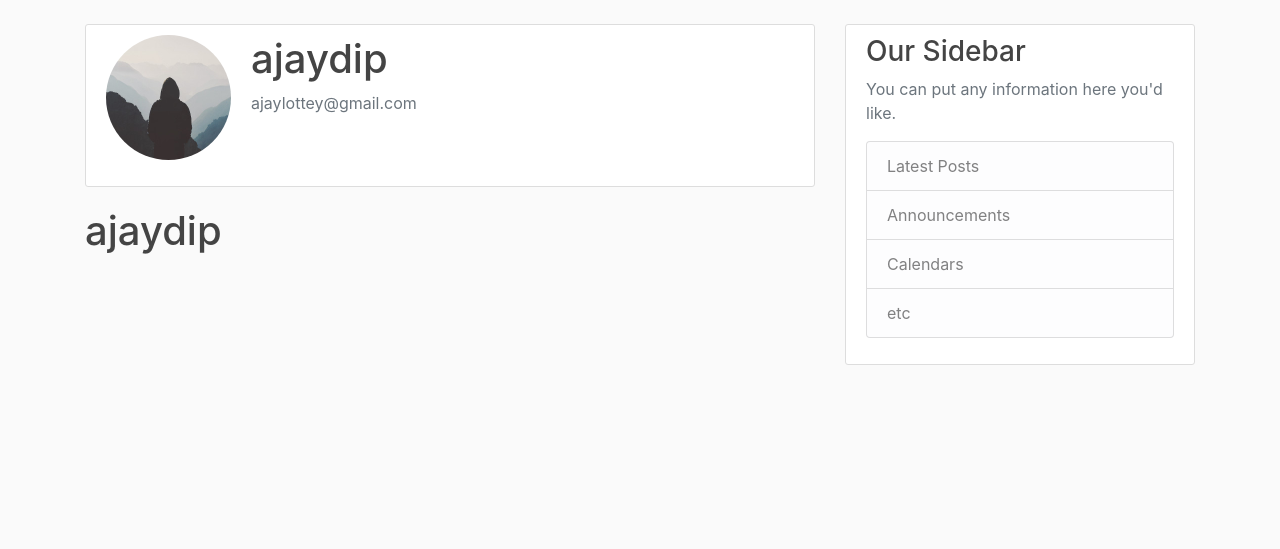
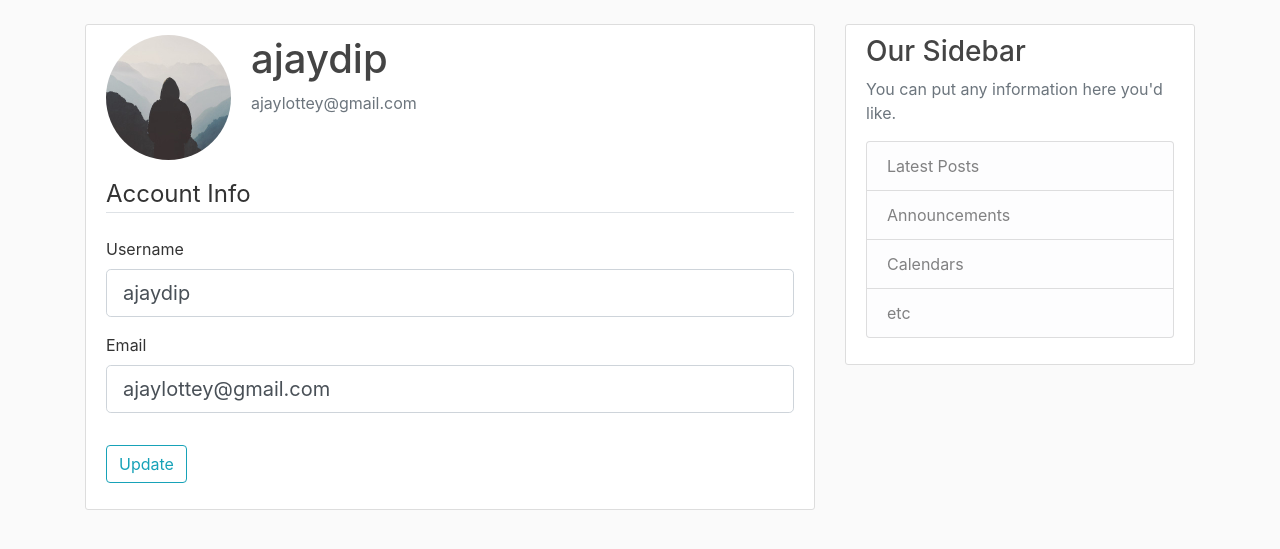
Before and after one commit to Ajaydip-Singh/Bloggle-Flask, a Flask app: page /account in a window 1280 px wide. Shown: the part 56-605 px from the top of the page. Run offline with Flask 2, Linux system fonts and the light colour scheme; a user stored in the database is signed in; some libraries are stand-ins or nearby versions.

Commit message:
:sparkles: feat: add account update form

```diff
--- a/flaskblog/forms.py
+++ b/flaskblog/forms.py
@@ -1,4 +1,5 @@
 from flask_wtf import FlaskForm
+from flask_login import current_user
 from wtforms import StringField, PasswordField, SubmitField, BooleanField
 from wtforms.validators import DataRequired, Length, Email, EqualTo, ValidationError
 from flaskblog.models import User
@@ -53,3 +54,30 @@ class LoginForm(FlaskForm):
     remember = BooleanField('Remember me')
 
     submit = SubmitField('Login')
+
+
+class UpdateAccountForm(FlaskForm):
+
+    username = StringField(
+    'Username',
+    validators=[DataRequired(), Length(min=3, max=20)]
+    )
+
+    email = StringField(
+        'Email',
+        validators=[DataRequired(), Email()]
+    )
+
+    submit = SubmitField('Update')
+
+    def validate_username(self, username):
+        if username.data != current_user.username:
+            user = User.query.filter_by(username=username.data).first()
+            if user:
+                raise ValidationError('That username is taken. Please choose a different one.')
+
+    def validate_email(self, email):
+        if email.data != current_user.email:
+            user = User.query.filter_by(email=email.data).first()
+            if user:
+                raise ValidationError('That email is taken. Please choose a different one.')
--- a/flaskblog/routes.py
+++ b/flaskblog/routes.py
@@ -1,6 +1,6 @@
 from flask import render_template, url_for, flash, redirect, request
 from flaskblog import app, db, bcrypt
-from flaskblog.forms import RegistrationForm, LoginForm
+from flaskblog.forms import RegistrationForm, LoginForm, UpdateAccountForm
 from flaskblog.models import User
 from flask_login import login_user, current_user, logout_user, login_required
 
@@ -63,8 +63,18 @@ def logout():
     logout_user()
     return redirect(url_for('home'))
 
-@app.route('/account')
+@app.route('/account', methods=['GET', 'POST'])
 @login_required
 def account():
+    form = UpdateAccountForm()
+    if form.validate_on_submit():
+        current_user.username = form.username.data
+        current_user.email = form.email.data
+        db.session.commit()
+        flash('Your account has been updated', 'success')
+        return redirect(url_for('account'))
+    elif request.method == 'GET':
+        form.username.data = current_user.username
+        form.email.data = current_user.email
     image_file = url_for('static', filename='profile_pics/' + current_user.image_file)
-    return render_template('account.html', title='Account', image_file=image_file)
+    return render_template('account.html', title='Account', image_file=image_file, form=form)
--- a/flaskblog/templates/account.html
+++ b/flaskblog/templates/account.html
@@ -1,13 +1,48 @@
-{% extends 'layout.html' %}
+{% extends "layout.html" %}
 {% block content %}
-    <div class="content-section">
-        <div class="media">
+<div class="content-section">
+    <div class="media">
         <img class="rounded-circle account-img" src="{{ image_file }}">
         <div class="media-body">
             <h2 class="account-heading">{{ current_user.username }}</h2>
             <p class="text-secondary">{{ current_user.email }}</p>
         </div>
+    </div>
+    <form method="POST" action="" enctype="multipart/form-data">
+        {{ form.hidden_tag() }}
+        <fieldset class="form-group">
+            <legend class="border-bottom mb-4">Account Info</legend>
+            <div class="form-group">
+                {{ form.username.label(class="form-control-label") }}
+
+                {% if form.username.errors %}
+                {{ form.username(class="form-control form-control-lg is-invalid") }}
+                <div class="invalid-feedback">
+                    {% for error in form.username.errors %}
+                    <span>{{ error }}</span>
+                    {% endfor %}
+                </div>
+                {% else %}
+                {{ form.username(class="form-control form-control-lg") }}
+                {% endif %}
+            </div>
+            <div class="form-group">
+                {{ form.email.label(class="form-control-label") }}
+                {% if form.email.errors %}
+                {{ form.email(class="form-control form-control-lg is-invalid") }}
+                <div class="invalid-feedback">
+                    {% for error in form.email.errors %}
+                    <span>{{ error }}</span>
+                    {% endfor %}
+                </div>
+                {% else %}
+                {{ form.email(class="form-control form-control-lg") }}
+                {% endif %}
+            </div>
+        </fieldset>
+        <div class="form-group">
+            {{ form.submit(class="btn btn-outline-info") }}
         </div>
-        <!-- FORM HERE -->
-  </div><h1>{{ current_user.username }}</h1>
+    </form>
+</div>
 {% endblock content %}
```
